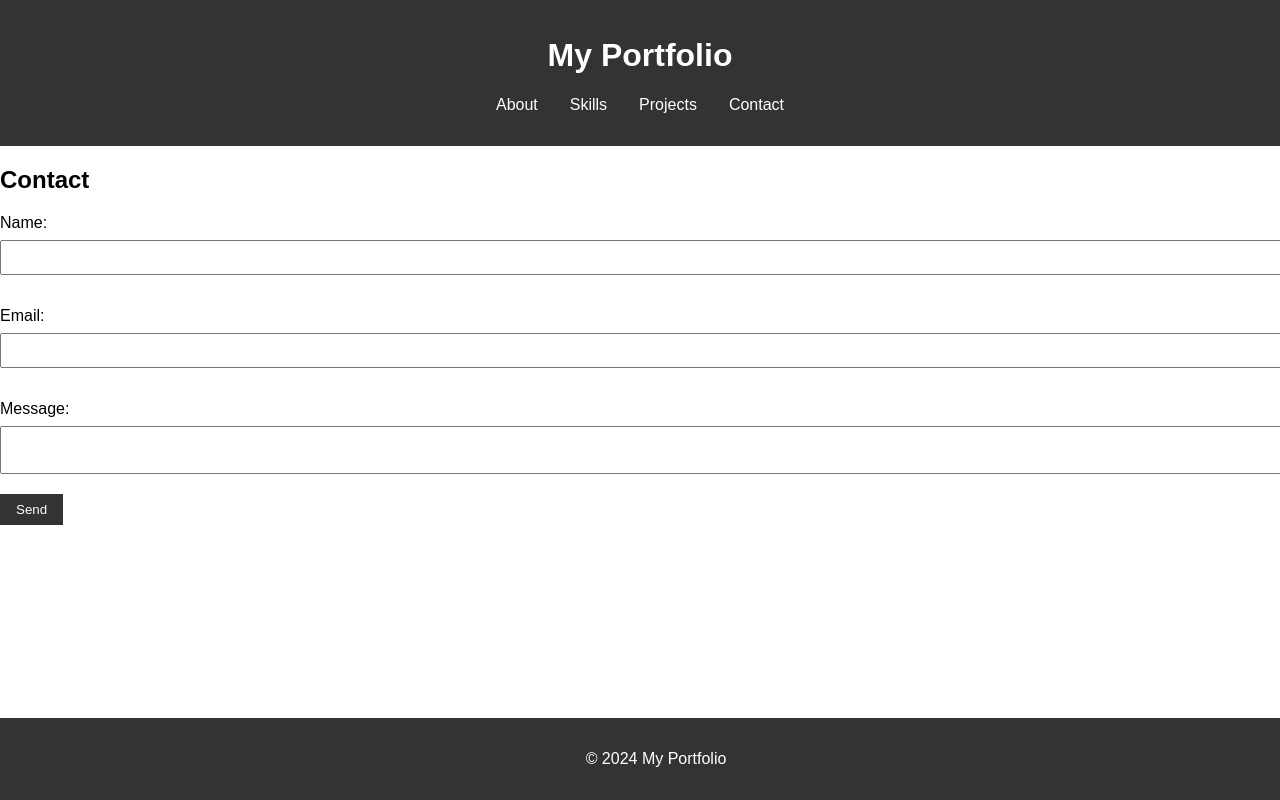
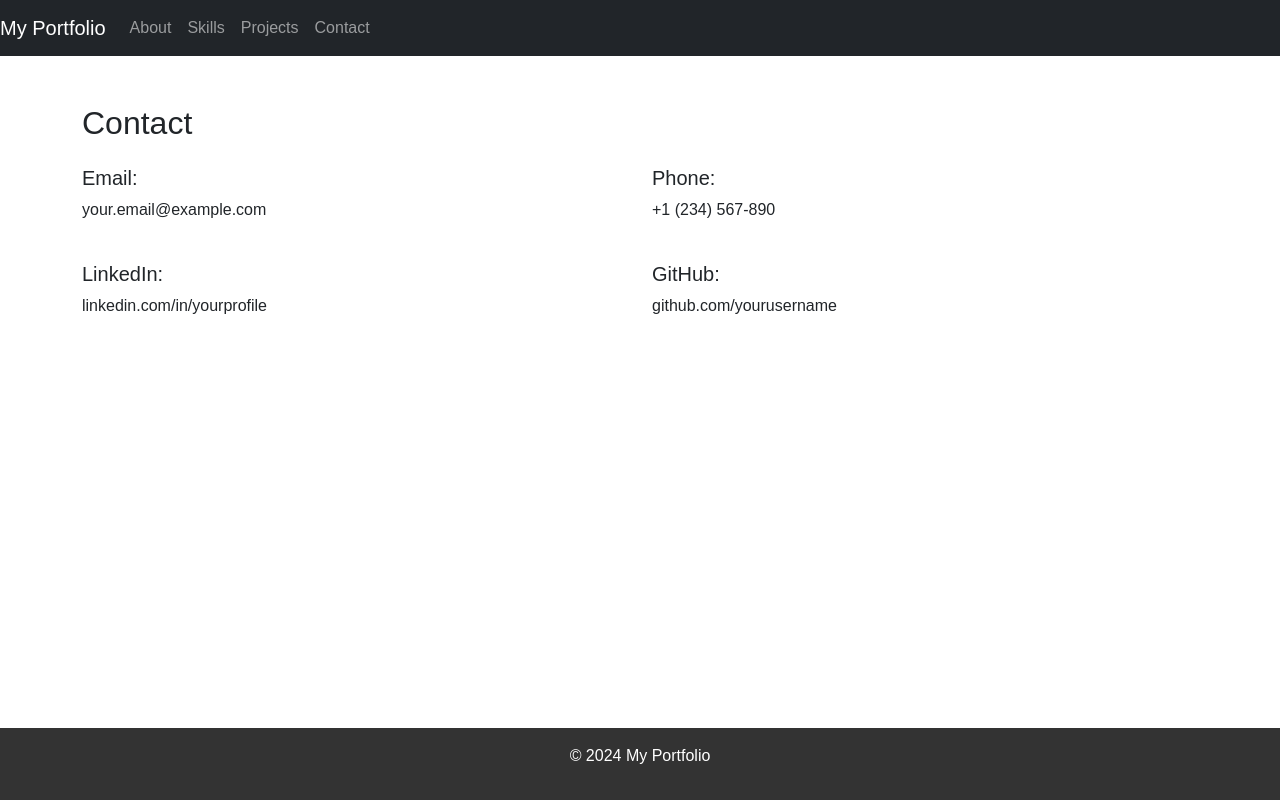
Before and after one commit to bradysteven06/StevenBradyWebDev, a React (Create React App) app: page /contact in a window 1280 px wide. Built offline with nearby package versions, Linux system fonts and the light colour scheme.

Commit message:
integrated use of bootstrap classes

```diff
--- a/public/index.html
+++ b/public/index.html
@@ -5,39 +5,14 @@
     <link rel="icon" href="%PUBLIC_URL%/favicon.ico" />
     <meta name="viewport" content="width=device-width, initial-scale=1" />
     <meta name="theme-color" content="#000000" />
-    <meta
-      name="description"
-      content="Web site created using create-react-app"
-    />
+    <meta name="description" content="My Portfolio - showcasing my skills and projects." />
+    <link href="https://fonts.googleapis.com/css2?family=Roboto:wght@400;700&display=swap" rel="stylesheet">
     <link rel="apple-touch-icon" href="%PUBLIC_URL%/logo192.png" />
-    <!--
-      manifest.json provides metadata used when your web app is installed on a
-      user's mobile device or desktop. See https://developers.google.com/web/fundamentals/web-app-manifest/
-    -->
     <link rel="manifest" href="%PUBLIC_URL%/manifest.json" />
-    <!--
-      Notice the use of %PUBLIC_URL% in the tags above.
-      It will be replaced with the URL of the `public` folder during the build.
-      Only files inside the `public` folder can be referenced from the HTML.
-
-      Unlike "/favicon.ico" or "favicon.ico", "%PUBLIC_URL%/favicon.ico" will
-      work correctly both with client-side routing and a non-root public URL.
-      Learn how to configure a non-root public URL by running `npm run build`.
-    -->
-    <title>React App</title>
+    <title>My Portfolio</title>
   </head>
   <body>
     <noscript>You need to enable JavaScript to run this app.</noscript>
     <div id="root"></div>
-    <!--
-      This HTML file is a template.
-      If you open it directly in the browser, you will see an empty page.
-
-      You can add webfonts, meta tags, or analytics to this file.
-      The build step will place the bundled scripts into the <body> tag.
-
-      To begin the development, run `npm start` or `yarn start`.
-      To create a production bundle, use `npm run build` or `yarn build`.
-    -->
   </body>
 </html>
--- a/src/assets/styles/index.css
+++ b/src/assets/styles/index.css
@@ -1,13 +1,15 @@
 body {
+  font-family: 'Roboto', sans-serif;
   margin: 0;
-  font-family: -apple-system, BlinkMacSystemFont, 'Segoe UI', 'Roboto', 'Oxygen',
-    'Ubuntu', 'Cantarell', 'Fira Sans', 'Droid Sans', 'Helvetica Neue',
-    sans-serif;
-  -webkit-font-smoothing: antialiased;
-  -moz-osx-font-smoothing: grayscale;
+  padding: 0;
+  box-sizing: border-box;
 }
 
-code {
-  font-family: source-code-pro, Menlo, Monaco, Consolas, 'Courier New',
-    monospace;
+a {
+  color: inherit;
+  text-decoration: none;
 }
+
+a:hover {
+  text-decoration: underline;
+}
--- a/src/components/Footer.js
+++ b/src/components/Footer.js
@@ -1,9 +1,12 @@
 import React from 'react';
+import { Container } from 'react-bootstrap';
 
 const Footer = () => {
   return (
     <footer>
-      <p>&copy; 2024 My Portfolio</p>
+      <Container>
+        <p>&copy; 2024 My Portfolio</p>
+      </Container>
     </footer>
   );
 };
--- a/src/components/Header.js
+++ b/src/components/Header.js
@@ -1,19 +1,21 @@
 import React from 'react';
 import { Link } from 'react-router-dom';
+import { Navbar, Nav } from 'react-bootstrap';
 
 const Header = () => {
   return (
-    <header>
-      <h1>My Portfolio</h1>
-      <nav>
-        <ul>
-          <li><Link to="/about">About</Link></li>
-          <li><Link to="/skills">Skills</Link></li>
-          <li><Link to="/projects">Projects</Link></li>
-          <li><Link to="/contact">Contact</Link></li>
-        </ul>
-      </nav>
-    </header>
+    <Navbar bg="dark" variant="dark" expand="lg">
+      <Navbar.Brand href="#">My Portfolio</Navbar.Brand>
+      <Navbar.Toggle aria-controls="basic-navbar-nav" />
+      <Navbar.Collapse id="basic-navbar-nav">
+        <Nav className="ml-auto">
+          <Nav.Link as={Link} to="/about">About</Nav.Link>
+          <Nav.Link as={Link} to="/skills">Skills</Nav.Link>
+          <Nav.Link as={Link} to="/projects">Projects</Nav.Link>
+          <Nav.Link as={Link} to="/contact">Contact</Nav.Link>
+        </Nav>
+      </Navbar.Collapse>
+    </Navbar>
   );
 };
 
--- a/src/index.js
+++ b/src/index.js
@@ -1,6 +1,7 @@
+import 'bootstrap/dist/css/bootstrap.min.css';
+import './assets/styles/index.css';
 import React from 'react';
-import ReactDOM from 'react-dom/client';
-import './assets/styles/index.css';
+import ReactDOM from 'react-dom';
 import App from './App';
 import reportWebVitals from './reportWebVitals';
 
--- a/src/pages/About.js
+++ b/src/pages/About.js
@@ -1,11 +1,12 @@
 import React from 'react';
+import { Container } from 'react-bootstrap';
 
 const About = () => {
   return (
-    <div>
+    <Container className="my-5">
       <h2>About Me</h2>
       <p>I am a recent graduate with an AAS degree in Computer Programming...</p>
-    </div>
+    </Container>
   );
 };
 
--- a/src/pages/Contact.js
+++ b/src/pages/Contact.js
@@ -1,19 +1,31 @@
 import React from 'react';
+import { Container, Row, Col } from 'react-bootstrap';
 
 const Contact = () => {
   return (
-    <div>
+    <Container className="my-5">
       <h2>Contact</h2>
-      <form>
-        <label>Name:</label>
-        <input type="text" name="name" />
-        <label>Email:</label>
-        <input type="email" name="email" />
-        <label>Message:</label>
-        <textarea name="message"></textarea>
-        <button type="submit">Send</button>
-      </form>
-    </div>
+      <Row className="mt-4">
+        <Col md={6}>
+          <h5>Email:</h5>
+          <p><a href="mailto:your.email@example.com">your.email@example.com</a></p>
+        </Col>
+        <Col md={6}>
+          <h5>Phone:</h5>
+          <p><a href="tel:+1234567890">+1 (234) 567-890</a></p>
+        </Col>
+      </Row>
+      <Row className="mt-4">
+        <Col md={6}>
+          <h5>LinkedIn:</h5>
+          <p><a href="https://www.linkedin.com/in/yourprofile" target="_blank" rel="noopener noreferrer">linkedin.com/in/yourprofile</a></p>
+        </Col>
+        <Col md={6}>
+          <h5>GitHub:</h5>
+          <p><a href="https://github.com/yourusername" target="_blank" rel="noopener noreferrer">github.com/yourusername</a></p>
+        </Col>
+      </Row>
+    </Container>
   );
 };
 
--- a/src/pages/Projects.js
+++ b/src/pages/Projects.js
@@ -1,20 +1,33 @@
 import React from 'react';
+import { Container, Card, Button } from 'react-bootstrap';
 
 const Projects = () => {
   return (
-    <div>
+    <Container className="my-5">
       <h2>Projects</h2>
-      <div>
-        <h3>Project 1</h3>
-        <p>Description of Project 1...</p>
-        <a href="https://github.com/your-username/project1">GitHub Repo</a>
+      <div className="d-flex flex-wrap">
+        <Card className="m-2" style={{ width: '18rem' }}>
+          <Card.Img variant="top" src="path/to/your/image.jpg" />
+          <Card.Body>
+            <Card.Title>Project 1</Card.Title>
+            <Card.Text>
+              Description of Project 1...
+            </Card.Text>
+            <Button variant="primary" href="https://github.com/your-username/project1">GitHub Repo</Button>
+          </Card.Body>
+        </Card>
+        <Card className="m-2" style={{ width: '18rem' }}>
+          <Card.Img variant="top" src="path/to/your/image.jpg" />
+          <Card.Body>
+            <Card.Title>Project 2</Card.Title>
+            <Card.Text>
+              Description of Project 2...
+            </Card.Text>
+            <Button variant="primary" href="https://github.com/your-username/project2">GitHub Repo</Button>
+          </Card.Body>
+        </Card>
       </div>
-      <div>
-        <h3>Project 2</h3>
-        <p>Description of Project 2...</p>
-        <a href="https://github.com/your-username/project2">GitHub Repo</a>
-      </div>
-    </div>
+    </Container>
   );
 };
 
--- a/src/pages/Skills.js
+++ b/src/pages/Skills.js
@@ -1,17 +1,18 @@
 import React from 'react';
+import { Container, ListGroup } from 'react-bootstrap';
 
 const Skills = () => {
   return (
-    <div>
+    <Container className="my-5">
       <h2>Skills</h2>
-      <ul>
-        <li>JavaScript</li>
-        <li>React</li>
-        <li>HTML & CSS</li>
-        <li>Node.js</li>
-        <li>Python</li>
-      </ul>
-    </div>
+      <ListGroup>
+        <ListGroup.Item>JavaScript</ListGroup.Item>
+        <ListGroup.Item>React</ListGroup.Item>
+        <ListGroup.Item>HTML & CSS</ListGroup.Item>
+        <ListGroup.Item>Node.js</ListGroup.Item>
+        <ListGroup.Item>Python</ListGroup.Item>
+      </ListGroup>
+    </Container>
   );
 };
 
```
